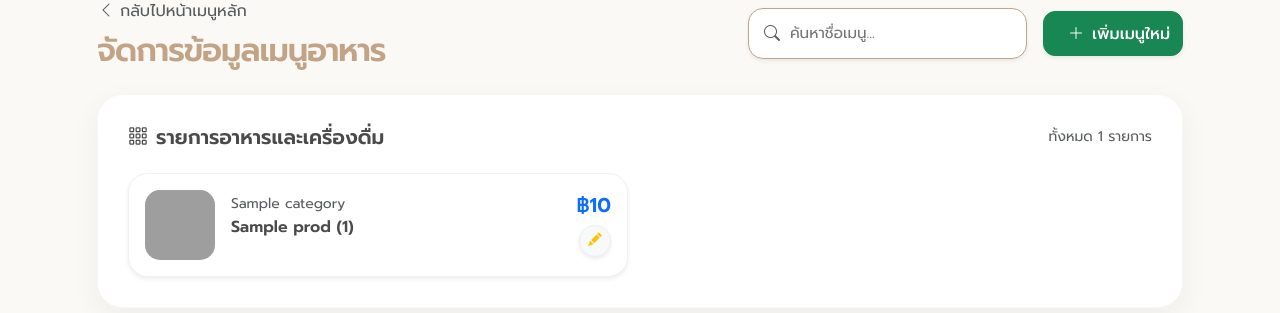
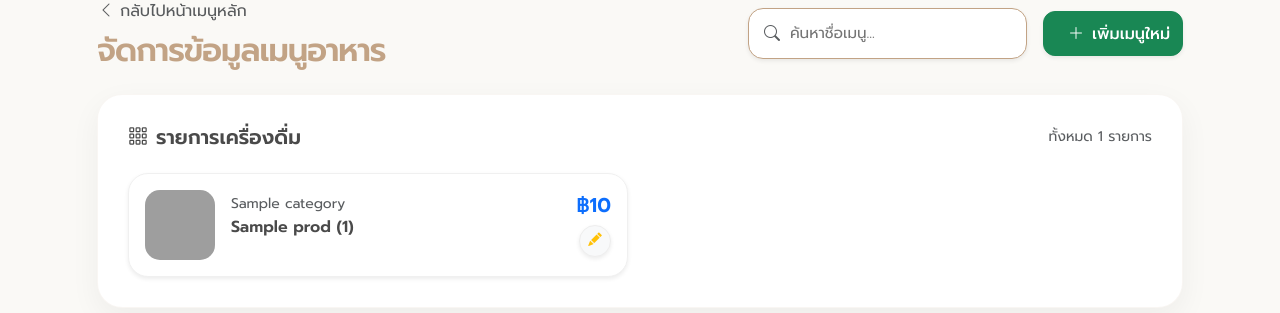
Before and after one commit to ThaAoon/CafeProject, a Django app: template myapp/templates/admin_manage.html in a window 1280 px wide. Shown: the part 138-451 px from the top of the page. Run offline with Django 5.2, Linux system fonts and the light colour scheme; the template is opened without the code that fills it: most values are stand-ins (such as "Sample title", 1, 10 or a date in 2020); some libraries are stand-ins or nearby versions; grey boxes are pictures that could not be loaded.

Commit message:
Update heading to reflect only drinks section

```diff
--- a/myapp/templates/admin_manage.html
+++ b/myapp/templates/admin_manage.html
@@ -148,7 +148,7 @@
     <!-- Main Content Area -->
     <div class="admin-container">
         <div class="d-flex justify-content-between align-items-center mb-4">
-            <h5 class="fw-bold mb-0"><i class="bi bi-grid-3x3-gap me-2"></i>รายการอาหารและเครื่องดื่ม</h5>
+            <h5 class="fw-bold mb-0"><i class="bi bi-grid-3x3-gap me-2"></i>รายการเครื่องดื่ม</h5>
             <span class="text-muted small">ทั้งหมด {{ products.paginator.count }} รายการ</span>
         </div>
 
```
